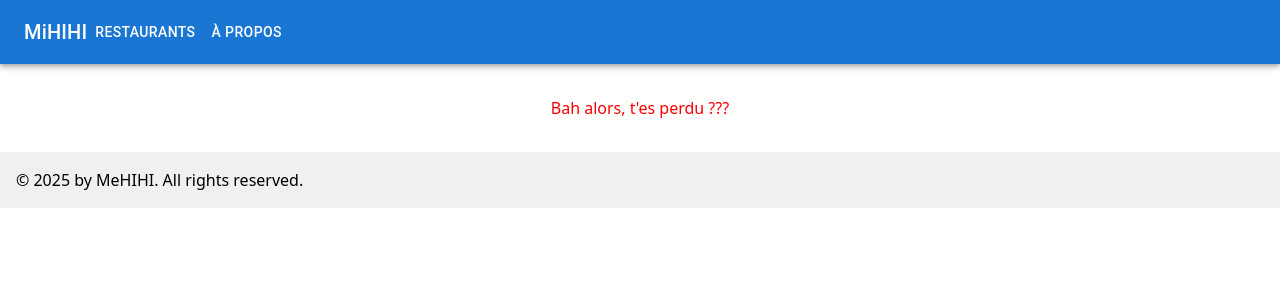
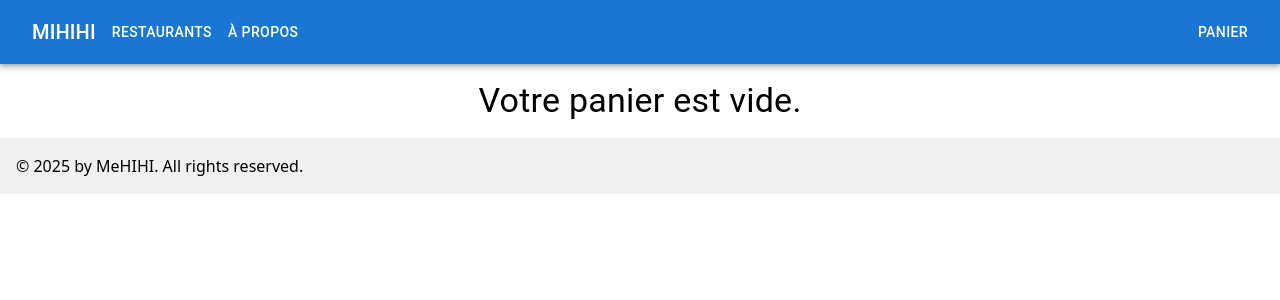
Before and after one commit to Valtikss/training-react-express, a React (Vite) app in the folder client/: page /cart in a window 1280 px wide. Shown: the top 300 px of the page. Built offline with nearby package versions, Linux system fonts and the light colour scheme.

Commit message:
feat(Exo13): Je soignerai la page panier plus tard sur l'exo 14

```diff
--- a/client/src/components/DishesList/DishesList.tsx
+++ b/client/src/components/DishesList/DishesList.tsx
@@ -1,11 +1,11 @@
 import { Box, Button, Stack, Typography } from "@mui/material";
+import { useCartStore, useToastStore } from "@/store";
+import { useEffect, useState } from "react";
 
 import CreateDishAccordion from "./CreateDishAccoridion";
 import DisplayDishAccordion from "./DisplayDishAccordion";
 import { dishApi } from "@/services/api";
 import useDishes from "@/hooks/useDishes";
-import { useState } from "react";
-import { useToastStore } from "@/store";
 
 interface DishesListProps {
   restaurantId: number;
@@ -27,6 +27,8 @@ const DishesList: React.FC<DishesListProps> = ({
   };
 
   const setToast = useToastStore((state) => state.setToast);
+  const { addToCart, increaseQuantity, decreaseQuantity, getQuantity } =
+    useCartStore((state) => state);
   const handleCreateDish = (toCreate: CreateDishDTO) => {
     dishApi.create(restaurantId, toCreate).then(
       () => {
@@ -69,6 +71,26 @@ const DishesList: React.FC<DishesListProps> = ({
         }
       );
   };
+  const handleAddToCart = (dish: DishDTO) => () => {
+    addToCart({
+      restaurantId: restaurantId,
+      dishId: dish.id,
+      name: dish.name,
+      price: dish.price,
+      quantity: 1,
+    });
+    setToast({
+      message: "Plat ajouté au panier",
+      type: "success",
+      isOpen: true,
+    });
+  };
+  const handleIncreaseQuantity = (dishId: number) => () => {
+    increaseQuantity(restaurantId, dishId);
+  };
+  const handleDecreaseQuantity = (dishId: number) => () => {
+    decreaseQuantity(restaurantId, dishId);
+  };
 
   if (loading) return <Box>Chargement des plats...</Box>;
   if (error) return <Box>{error}</Box>;
@@ -83,8 +105,13 @@ const DishesList: React.FC<DishesListProps> = ({
           <DisplayDishAccordion
             key={dish.id}
             dish={dish}
+            nbInCart={getQuantity(restaurantId, dish.id)}
             isEditMode={isEditMode}
-            handleDelete={handleDeleteDish(dish.id)}
+            handleClickAction={
+              isEditMode ? handleDeleteDish(dish.id) : handleAddToCart(dish)
+            }
+            handleIncreaseQuantity={handleIncreaseQuantity(dish.id)}
+            handleDecreaseQuantity={handleDecreaseQuantity(dish.id)}
           />
         ))}
         {isEditMode && creating && (
--- a/client/src/components/DishesList/DisplayDishAccordion.tsx
+++ b/client/src/components/DishesList/DisplayDishAccordion.tsx
@@ -8,16 +8,24 @@ import {
   Stack,
 } from "@mui/material";
 
+import DisplayDishAccordionActions from "./DisplayDishAccordionActions";
+
 interface DishAccordionProps {
   dish: DishDTO;
   isEditMode: boolean;
-  handleDelete?: () => void;
+  handleClickAction: () => void;
+  handleIncreaseQuantity?: () => void;
+  handleDecreaseQuantity?: () => void;
+  nbInCart: number;
 }
 
 const DisplayDishAccordion: React.FC<DishAccordionProps> = ({
   dish,
   isEditMode,
-  handleDelete,
+  handleClickAction,
+  handleIncreaseQuantity,
+  handleDecreaseQuantity,
+  nbInCart,
 }) => {
   return (
     <Accordion slotProps={{ transition: { unmountOnExit: true } }}>
@@ -35,20 +43,13 @@ const DisplayDishAccordion: React.FC<DishAccordionProps> = ({
         <div>{dish.description}</div>
         <div>{dish.price} €</div>
       </AccordionDetails>
-      {isEditMode && (
-        <AccordionActions>
-          <Stack direction={"row"} spacing={1} justifyContent={"end"}>
-            <Button
-              variant="contained"
-              color="error"
-              size="small"
-              onClick={handleDelete}
-            >
-              Supprimer
-            </Button>
-          </Stack>
-        </AccordionActions>
-      )}
+      <DisplayDishAccordionActions
+        isEditMode={isEditMode}
+        handleClickAction={handleClickAction}
+        handleIncreaseQuantity={handleIncreaseQuantity}
+        handleDecreaseQuantity={handleDecreaseQuantity}
+        nbInCart={nbInCart}
+      />
     </Accordion>
   );
 };
--- /dev/null
+++ b/client/src/components/DishesList/DisplayDishAccordionActions.tsx
@@ -0,0 +1,72 @@
+import {
+  AccordionActions,
+  Button,
+  IconButton,
+  InputAdornment,
+  OutlinedInput,
+  Stack,
+} from "@mui/material";
+
+interface DisplayDishAccordionActionProps {
+  isEditMode: boolean;
+  handleClickAction: () => void;
+  handleIncreaseQuantity?: () => void;
+  handleDecreaseQuantity?: () => void;
+  nbInCart: number;
+}
+
+const DisplayDishAccordionActions: React.FC<
+  DisplayDishAccordionActionProps
+> = ({
+  isEditMode,
+  handleClickAction,
+  handleIncreaseQuantity,
+  handleDecreaseQuantity,
+  nbInCart,
+}) => {
+  const simpleButton = (
+    <Button
+      variant="contained"
+      color={isEditMode ? "error" : "primary"}
+      size="small"
+      onClick={handleClickAction}
+    >
+      {isEditMode ? "Supprimer" : "Ajouter au panier"}
+    </Button>
+  );
+  const fieldWithButton = (
+    <OutlinedInput
+      size="small"
+      sx={{
+        textAlign: "center",
+        "& input": { textAlign: "center" },
+        maxWidth: 150,
+      }}
+      inputMode="numeric"
+      value={nbInCart}
+      endAdornment={
+        <InputAdornment position="end" sx={{ marginLeft: 0 }}>
+          <IconButton onClick={handleIncreaseQuantity}>+</IconButton>
+        </InputAdornment>
+      }
+      startAdornment={
+        <InputAdornment position="start" sx={{ marginRight: 0 }}>
+          <IconButton onClick={handleDecreaseQuantity}>-</IconButton>
+        </InputAdornment>
+      }
+    />
+  );
+  return (
+    <AccordionActions>
+      <Stack direction={"row"} spacing={1} justifyContent={"end"}>
+        {isEditMode
+          ? simpleButton
+          : nbInCart > 0
+          ? fieldWithButton
+          : simpleButton}
+      </Stack>
+    </AccordionActions>
+  );
+};
+
+export default DisplayDishAccordionActions;
--- a/client/src/components/Header/Header.tsx
+++ b/client/src/components/Header/Header.tsx
@@ -1,24 +1,42 @@
-import { Button, Link } from "@mui/material";
+import { Box, Button, Stack } from "@mui/material";
 
 import AppBar from "@mui/material/AppBar";
 import Toolbar from "@mui/material/Toolbar";
 import Typography from "@mui/material/Typography";
+import { useCartStore } from "@/store";
 
 const Header = () => {
+  const cart = useCartStore((state) => state.cart);
+
   return (
-    <AppBar position="static" color="primary">
+    <AppBar position="sticky" color="primary">
       <Toolbar>
-        <Link href="/">
+        <Stack
+          direction="row"
+          spacing={2}
+          justifyContent="space-between"
+          alignItems="center"
+          width="100%"
+        >
+          <Box display="flex" alignItems="center">
+            <Button href="/" color="inherit">
               <Typography variant="h6" noWrap color="white">
                 MiHIHI
               </Typography>
-        </Link>
-        <Button component={Link} href="/restaurants" color="inherit">
+            </Button>
+            <Button href="/restaurants" color="inherit">
               Restaurants
             </Button>
-        <Button component={Link} href="/about" color="inherit">
+            <Button href="/about" color="inherit">
               À Propos
             </Button>
+          </Box>
+          <Box>
+            <Button href="/cart" color="inherit">
+              Panier {cart.length > 0 && `(${cart.length})`}
+            </Button>
+          </Box>
+        </Stack>
       </Toolbar>
     </AppBar>
   );
--- a/client/src/components/Router/Router.tsx
+++ b/client/src/components/Router/Router.tsx
@@ -1,6 +1,7 @@
 import { BrowserRouter, Route, Routes } from "react-router-dom";
 
 import About from "@/pages/About";
+import Cart from "@/pages/Cart";
 import CreateRestaurant from "@/pages/CreateRestaurant";
 import EditRestaurant from "@/pages/EditRestaurant";
 import Footer from "@components/Footer";
@@ -75,6 +76,16 @@ const AppRouter = () => {
           }
         />
         <Route
+          path="/cart"
+          element={
+            <>
+              <Header />
+              <Cart />
+              <Footer />
+            </>
+          }
+        />
+        <Route
           path="*"
           element={
             <>
--- /dev/null
+++ b/client/src/pages/Cart/Cart.tsx
@@ -0,0 +1,21 @@
+import CartItemsList from "./components/CartItemsList";
+import EmptyCart from "./components/EmptyCart";
+import { useCartStore } from "@/store";
+
+const Cart = () => {
+  const { cart, removeFromCart, decreaseQuantity } = useCartStore(
+    (state) => state
+  );
+
+  if (cart.length === 0) {
+    return <EmptyCart />;
+  }
+
+  return (
+    <>
+      <CartItemsList cartItems={cart} />
+    </>
+  );
+};
+
+export default Cart;
--- /dev/null
+++ b/client/src/pages/Cart/components/CartItemsList.tsx
@@ -0,0 +1,29 @@
+import { Box, Stack, Typography } from "@mui/material";
+
+interface CartItemsListProps {
+  cartItems: CartItemType[];
+}
+
+const CartItemsList: React.FC<CartItemsListProps> = ({ cartItems }) => {
+  return (
+    <>
+      {cartItems.map((item) => (
+        <Box
+          key={`${item.restaurantId}-${item.dishId}`}
+          sx={{ border: "1px solid #ccc", padding: 1, borderRadius: 1 }}
+        >
+          <Stack direction="row" justifyContent="space-between">
+            <Typography>{item.name}</Typography>
+            <Typography>{item.price}</Typography>
+          </Stack>
+          <Stack direction="row" justifyContent="space-between">
+            <Typography>Quantity: {item.quantity}</Typography>
+            <Typography>Total: {item.price * item.quantity}</Typography>
+          </Stack>
+        </Box>
+      ))}
+    </>
+  );
+};
+
+export default CartItemsList;
--- /dev/null
+++ b/client/src/pages/Cart/components/EmptyCart.tsx
@@ -0,0 +1,11 @@
+import { Box, Typography } from "@mui/material";
+
+const EmptyCart = () => {
+  return (
+    <Box sx={{ textAlign: "center", margin: 2 }}>
+      <Typography variant="h4">Votre panier est vide.</Typography>
+    </Box>
+  );
+};
+
+export default EmptyCart;
--- /dev/null
+++ b/client/src/pages/Cart/index.ts
@@ -0,0 +1,3 @@
+import Cart from "./Cart";
+
+export default Cart;
--- a/client/src/store/index.ts
+++ b/client/src/store/index.ts
@@ -1,3 +1,4 @@
+import useCartStore from "./useCartStore";
 import useToastStore from "./useToastStore";
 
-export { useToastStore };
+export { useCartStore, useToastStore };
--- /dev/null
+++ b/client/src/store/useCartStore.ts
@@ -0,0 +1,93 @@
+import { devtools, persist } from "zustand/middleware";
+
+import { create } from "zustand";
+
+const useCartStore = create<CartStoreStateType>()(
+  persist(
+    devtools((set, get) => ({
+      cart: [],
+      addToCart: (product: CartItemType) => {
+        set((state) => {
+          const cartItem = state.cart.find(
+            (item) =>
+              item.restaurantId === product.restaurantId &&
+              item.dishId === product.dishId
+          );
+          if (cartItem) {
+            return {
+              cart: state.cart.map((item) =>
+                item.restaurantId === product.restaurantId &&
+                item.dishId === product.dishId
+                  ? { ...item, quantity: item.quantity + 1 }
+                  : item
+              ),
+            };
+          }
+          return {
+            cart: [
+              ...state.cart,
+              {
+                restaurantId: product.restaurantId,
+                dishId: product.dishId,
+                name: product.name,
+                price: product.price,
+                quantity: 1,
+              },
+            ],
+          };
+        });
+      },
+      removeFromCart: (restaurantId: number, dishId: number) => {
+        set((state) => ({
+          cart: state.cart.filter(
+            (item) =>
+              item.restaurantId !== restaurantId && item.dishId !== dishId
+          ),
+        }));
+      },
+      increaseQuantity: (restarantId: number, dishId: number) => {
+        set((state) => ({
+          cart: state.cart.map((item) =>
+            item.restaurantId === restarantId && item.dishId === dishId
+              ? { ...item, quantity: item.quantity + 1 }
+              : item
+          ),
+        }));
+      },
+      decreaseQuantity: (restaurantId: number, dishId: number) => {
+        set((state) => {
+          const cartItem = state.cart.find(
+            (item) =>
+              item.restaurantId === restaurantId && item.dishId === dishId
+          );
+          if (cartItem && cartItem.quantity > 1) {
+            return {
+              cart: state.cart.map((item) =>
+                item.restaurantId === restaurantId && item.dishId === dishId
+                  ? { ...item, quantity: item.quantity - 1 }
+                  : item
+              ),
+            };
+          }
+          return {
+            cart: state.cart.filter(
+              (item) =>
+                item.restaurantId !== restaurantId && item.dishId !== dishId
+            ),
+          };
+        });
+      },
+      getQuantity: (restaurantId: number, dishId: number) => {
+        const cartItem = get().cart.find(
+          (item) => item.restaurantId === restaurantId && item.dishId === dishId
+        );
+        return cartItem ? cartItem.quantity : 0;
+      },
+    })),
+    {
+      name: "cart-storage",
+    }
+  )
+);
+
+export default useCartStore;
```
Also changed, not shown: client/src/types.d.ts (+17 -0 lines). Lines whose indentation alone changed are shown as unchanged.
